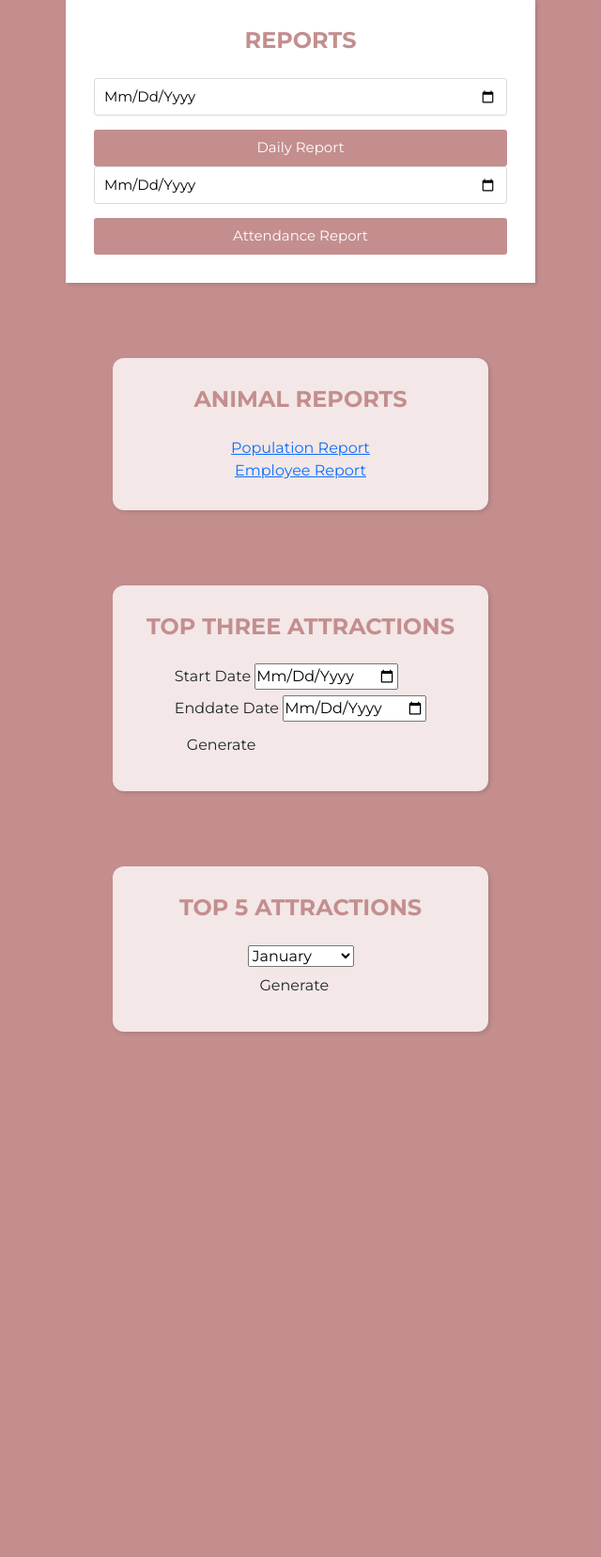
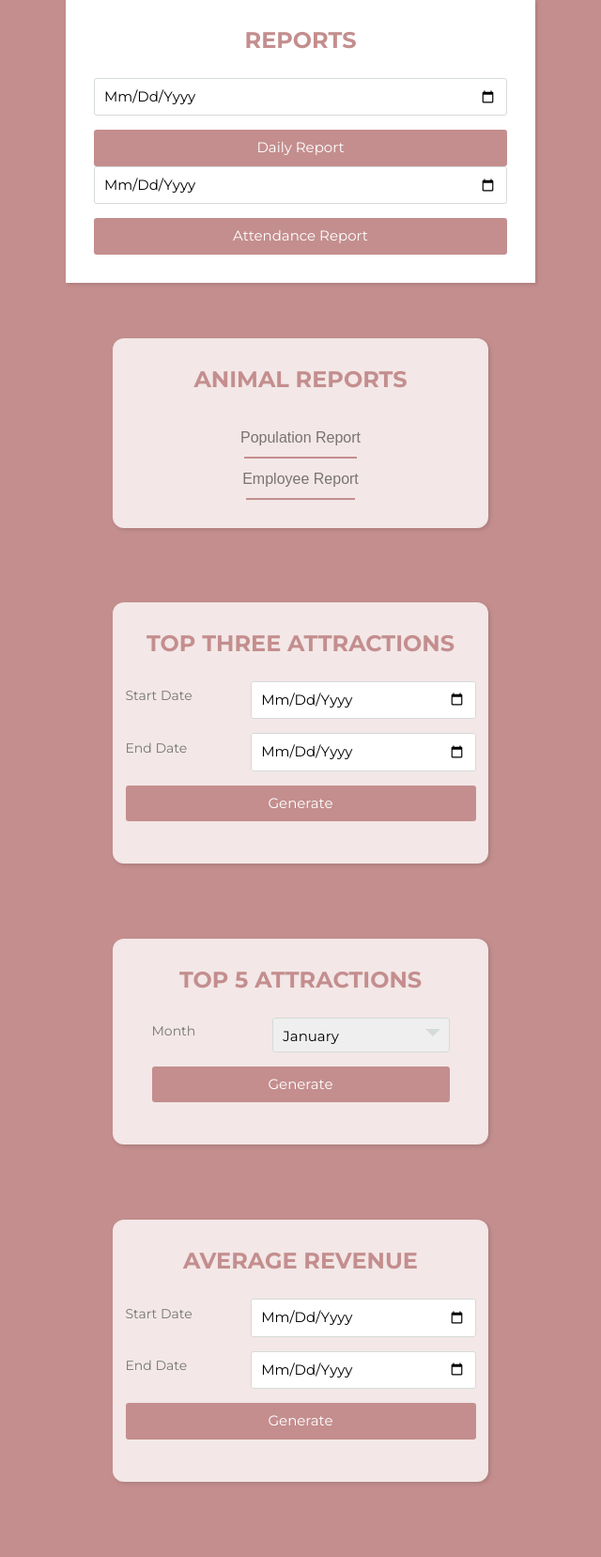
Before and after one commit to hemanth-reddy1818/Turtleback_zoo, a Flask app: page /reports in a window 1280 px wide. Shown: the part 407-2064 px from the top of the page at 94% size, without its empty margins (320-960 px from the left). Before the commit the page ends 1507 px from the top, so only its background shows below. Run offline with Flask 3, Linux system fonts and the light colour scheme; some libraries are stand-ins or nearby versions.

Commit message:
styles: "updated"

```diff
--- a/static/assets/style.css
+++ b/static/assets/style.css
@@ -53,21 +53,21 @@
   width: 100%;
 }
 
-.wrapper .form .inputfield{
+.inputfield{
   margin-bottom: 15px;
   display: flex;
   align-items: center;
 }
 
-.wrapper .form .inputfield label{
+.form .inputfield label{
    width: 200px;
    color: #757575;
    margin-right: 10px;
   font-size: 14px;
 }
 
-.wrapper .form .inputfield .input,
-.wrapper .form .inputfield .textarea{
+ .form .inputfield .input,
+ .form .inputfield .textarea{
   width: 100%;
   outline: none;
   border: 1px solid #d5dbd9;
@@ -83,13 +83,13 @@
   resize: none;
 }
 
-.wrapper .form .inputfield .custom_select{
+ .form .inputfield .custom_select{
   position: relative;
   width: 100%;
   height: 37px;
 }
 
-.wrapper .form .inputfield .custom_select:before{
+.form .inputfield .custom_select:before{
   content: "";
   position: absolute;
   top: 12px;
@@ -99,7 +99,7 @@
   pointer-events: none;
 }
 
-.wrapper .form .inputfield .custom_select select{
+ .form .inputfield .custom_select select{
   -webkit-appearance: none;
   -moz-appearance:   none;
   appearance:        none;
@@ -156,15 +156,15 @@
   transform: rotate(-45deg);
   display: none;
 }
-.wrapper .form .inputfield .check input[type="checkbox"]:checked ~ .checkmark{
+.form .inputfield .check input[type="checkbox"]:checked ~ .checkmark{
   background: #c48e8e;
 }
 
-.wrapper .form .inputfield .check input[type="checkbox"]:checked ~ .checkmark:before{
+.form .inputfield .check input[type="checkbox"]:checked ~ .checkmark:before{
   display: block;
 }
 
-.wrapper .form .inputfield .btn{
+.btn{
   width: 100%;
    padding: 8px 10px;
   font-size: 15px;
@@ -218,6 +219,9 @@
   justify-content: space-around;
   align-items: center;
   height: 500px;
+}
+.additions{
+  height: 200px !important;
 }
 .box{
   display: flex;
--- a/templates/attendance_report.html
+++ b/templates/attendance_report.html
@@ -4,7 +4,7 @@
 {% block content %}
 
 {% if data %}
-<h2>Daily Reports</h2>
+<h2 class="view_title">Daily Reports</h2>
 <table class="table table-bordered table-hover">
   <thead class="thead-dark">
      <tr>
@@ -20,9 +20,6 @@
           <td>{{ type.senior_citizens}}</td>
           <td>{{ type.adults }}</td>
           <td>{{ type.children }}</td>
-
-
-
     </tr>
 
   {% endfor %}
--- a/templates/average_revenue.html
+++ b/templates/average_revenue.html
@@ -19,11 +19,6 @@
           <td>{{ type.sources }}</td>
           <td>{{ type.average_revenue }}</td>
           <td>{{ type.Total_participation }}</td>
-
-
-
-
-
     </tr>
 
   {% endfor %}
--- a/templates/employee_report.html
+++ b/templates/employee_report.html
@@ -3,7 +3,7 @@
 
 {% block content %}
 
-<h2>Daily Reports</h2>
+<h2 class="view_title">Employee Reports</h2>
 <table class="table table-bordered table-hover">
   <thead class="thead-dark">
      <tr>
--- a/templates/population_report.html
+++ b/templates/population_report.html
@@ -3,7 +3,7 @@
 
 {% block content %}
 
-<h2>Daily Reports</h2>
+<h2 class="view_title">Daily Reports</h2>
 <table class="table table-bordered table-hover">
   <thead class="thead-dark">
      <tr>
--- a/templates/reports.html
+++ b/templates/reports.html
@@ -8,29 +8,18 @@
                 <div class="title">
                 <h3 class="asset-title">Reports</h3>
             </div>
-
             <div class="daily_reports">
-
                 <form  method="post" action="{{url_for('daily_report') }}">
                     <div class="form">
                         <div class="inputfield">
                         <input type="date" name="desired_date" class="input"  required>
-
                     </div>
-
                     <div class="inputfield">
                         <button type="submit" name="Add" class="btn">Daily Report</button>
                     </div>
                     </div>
-
-
                 </form>
-
             </div>
-
-
-
-
             <form  method="post" action="{{url_for('attendance_report') }}">
                 <div class="form">
                      <div class="inputfield">
@@ -43,28 +32,33 @@
                 </div>
                 </div>
             </form>
-
-       </div></div>
-
+            </div>
+       <div class="big-box additions">
+            <div class="divide">
                 <div class="attraction box">
             <h3 class="asset-title">Animal Reports</h3>
             <a href="{{ url_for('population_report') }} ">Population report</a>
             <a href="{{ url_for('employee_report') }}"> Employee report</a>
+                </div>
+            </div>
+       </div>
+       </div>
 
-       </div>
        <div class="attraction box">
             <h3 class="asset-title"> Top three Attractions</h3>
            <form action="{{ url_for('top_three') }}" method="post">
+            <div class="form">
                <div class="inputfield">
-                 <label>Start date</label>
+                 <label>Start Date</label>
                  <input type="date" name="start_date" class="input" required>
                </div>
                <div class="inputfield">
-                 <label>Enddate date</label>
+                 <label>End Date</label>
                  <input type="date" name="end_date" class="input" required>
                </div>
                <div class="inputfield">
                 <button type="submit" name="Add" class="btn">Generate</button>
+               </div>
             </div>
            </form>
        </div>
@@ -72,6 +66,9 @@
         <div class="attraction box">
             <h3 class="asset-title"> Top 5 Attractions</h3>
            <form action="{{ url_for('top_five') }}" method="post">
+            <div class="form">
+            <div class="inputfield">
+                <label>Month</label>
               <div class="custom_select">
                 <select id="month" name="month">
                     <option value="January">January</option>
@@ -88,15 +85,34 @@
                     <option value="December">December</option>
                 </select>
                </div>
-
+            </div>
                <div class="inputfield">
                 <button type="submit" name="Add" class="btn">Generate</button>
+               </div>
             </div>
            </form>
 
         </div>
 
 
+        <div class="attraction box">
+            <h3 class="asset-title">Average Revenue</h3>
+           <form action="{{ url_for('average_revenue') }}" method="post">
+            <div class="form">
+               <div class="inputfield">
+                 <label>Start Date</label>
+                 <input type="date" name="start_date" class="input" required>
+               </div>
+               <div class="inputfield">
+                 <label>End Date</label>
+                 <input type="date" name="end_date" class="input" required>
+               </div>
+               <div class="inputfield">
+                <button type="submit" name="Add" class="btn">Generate</button>
+               </div>
+            </div>
+           </form>
 
+       </div>
 
 {% endblock %}
--- a/templates/top_five.html
+++ b/templates/top_five.html
@@ -5,7 +5,7 @@
 {% if data %}
 
 
-<h2> Reports</h2>
+<h2 class="view_title">Top 5</h2>
 <table class="table table-bordered table-hover">
   <thead class="thead-dark">
      <tr>
--- a/templates/top_three.html
+++ b/templates/top_three.html
@@ -5,7 +5,7 @@
 {% if data %}
 
 
-<h2> Reports</h2>
+<h2 class="view_title">Top 3</h2>
 <table class="table table-bordered table-hover">
   <thead class="thead-dark">
      <tr>
--- a/templates/view_completed_shows.html
+++ b/templates/view_completed_shows.html
@@ -3,7 +3,7 @@
 
 {% block content %}
 
-<h2>Daily Reports</h2>
+<h2 class="view_title">Daily Reports</h2>
 <table class="table table-bordered table-hover">
   <thead class="thead-dark">
      <tr>
```
Also changed, not shown: other parts of static/assets/style.css (+11 -10 lines), templates/daily_report.html (+10 -5 lines). Lines whose indentation alone changed are shown as unchanged.
